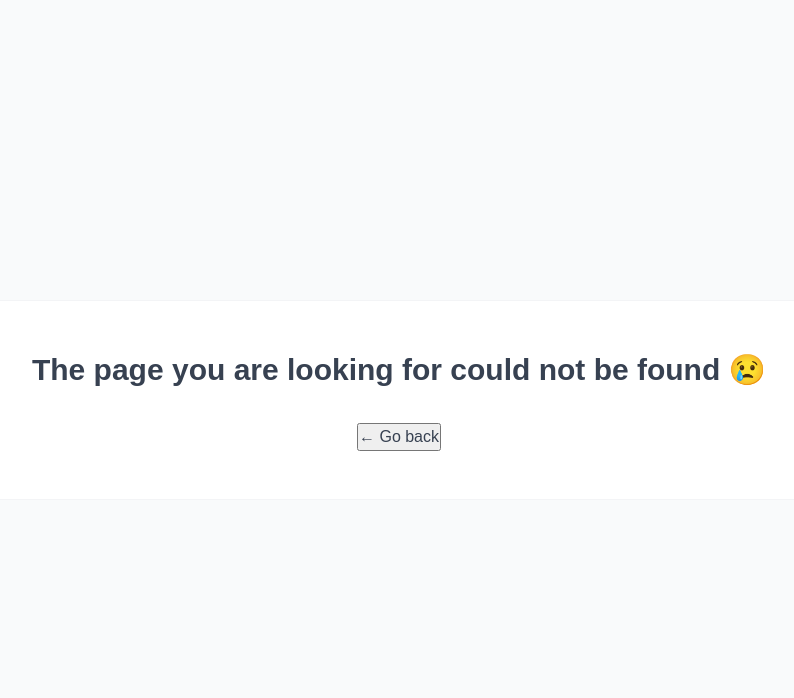
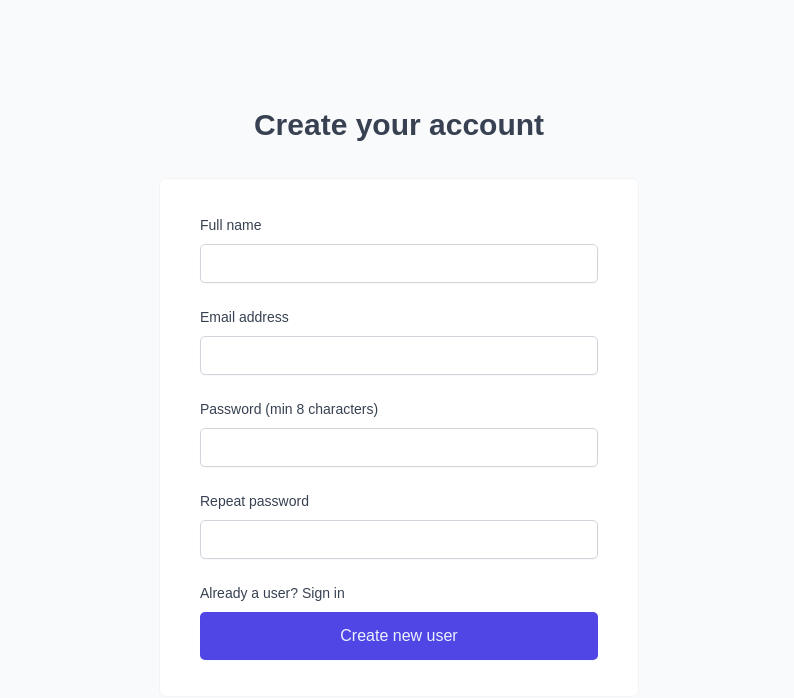
Before and after one commit to wasim1504/stockMarket_Dashboard, a React (Create React App) app: page /signup in a window 1280 px wide. Shown: the top 698 px of the page, without its empty margins (241-1035 px from the left). Built offline with nearby package versions, Linux system fonts and the light colour scheme.

Commit message:
added signup page and change in styling for signup page

```diff
--- a/src/App.jsx
+++ b/src/App.jsx
@@ -7,6 +7,7 @@ import GlobalStyles from "./styles/GlobalStyles";
 import Dashboard from "./pages/Dashboard";
 
 import Login from "./pages/Login";
+import Signup from "./pages/SignUp";
 import PageNotFound from "./pages/PageNotFound";
 import AppLayout from "./ui/AppLayout";
 
@@ -42,6 +43,7 @@ function App() {
               <Route path="dashboard" element={<Dashboard />} />
             </Route>
             <Route path="login" element={<Login />} />
+            <Route path="signup" element={<Signup />} />
             <Route path="*" element={<PageNotFound />} />
           </Routes>
         </BrowserRouter>
--- a/src/features/authentication/LoginForm.jsx
+++ b/src/features/authentication/LoginForm.jsx
@@ -1,4 +1,5 @@
 import { useState } from "react";
+import { Link } from "react-router-dom";
 import Button from "../../ui/Button";
 import Form from "../../ui/Form";
 import Input from "../../ui/Input";
@@ -54,6 +55,11 @@ function LoginForm() {
           {!isLoading ? "Log in" : <SpinnerMini />}
         </Button>
       </FormRowVertical>
+      <FormRowVertical>
+        <p>
+          Don't have an account? <Link to="/signup">Sign up</Link>
+        </p>
+      </FormRowVertical>
     </Form>
   );
 }
--- a/src/features/authentication/SignupForm.jsx
+++ b/src/features/authentication/SignupForm.jsx
@@ -1,11 +1,10 @@
 import { useForm } from "react-hook-form";
 import Button from "../../ui/Button";
 import Form from "../../ui/Form";
-import FormRow from "../../ui/FormRow";
 import Input from "../../ui/Input";
 import { useSignup } from "./useSignup";
-
-// Email regex: /\S+@\S+\.\S+/
+import { Link } from "react-router-dom";
+import FormRowVertical from "../../ui/FormRowVertical";
 
 function SignupForm() {
   const { signup, isLoading } = useSignup();
@@ -23,16 +22,16 @@ function SignupForm() {
 
   return (
     <Form onSubmit={handleSubmit(onSubmit)}>
-      <FormRow label="Full name" error={errors?.fullName?.message}>
+      <FormRowVertical label="Full name" error={errors?.fullName?.message}>
         <Input
           type="text"
           id="fullName"
           disabled={isLoading}
           {...register("fullName", { required: "This field is required" })}
         />
-      </FormRow>
+      </FormRowVertical>
 
-      <FormRow label="Email address" error={errors?.email?.message}>
+      <FormRowVertical label="Email address" error={errors?.email?.message}>
         <Input
           type="email"
           id="email"
@@ -45,9 +44,9 @@ function SignupForm() {
             },
           })}
         />
-      </FormRow>
+      </FormRowVertical>
 
-      <FormRow
+      <FormRowVertical
         label="Password (min 8 characters)"
         error={errors?.password?.message}
       >
@@ -63,9 +62,12 @@ function SignupForm() {
             },
           })}
         />
-      </FormRow>
+      </FormRowVertical>
 
-      <FormRow label="Repeat password" error={errors?.passwordConfirm?.message}>
+      <FormRowVertical
+        label="Repeat password"
+        error={errors?.passwordConfirm?.message}
+      >
         <Input
           type="password"
           id="passwordConfirm"
@@ -76,20 +78,18 @@ function SignupForm() {
               value === getValues().password || "Passwords need to match",
           })}
         />
-      </FormRow>
+      </FormRowVertical>
 
-      <FormRow>
+      <FormRowVertical>
         {/* type is an HTML attribute! */}
-        <Button
-          variation="secondary"
-          type="reset"
-          disabled={isLoading}
-          onClick={reset}
-        >
-          Cancel
+        <p>
+          Already a user? <Link to="/login">Sign in</Link>
+        </p>
+
+        <Button size="large" disabled={isLoading}>
+          Create new user
         </Button>
-        <Button disabled={isLoading}>Create new user</Button>
-      </FormRow>
+      </FormRowVertical>
     </Form>
   );
 }
```
Also changed, not shown: src/ui/FormRow.jsx (deleted, +0 -49 lines).
